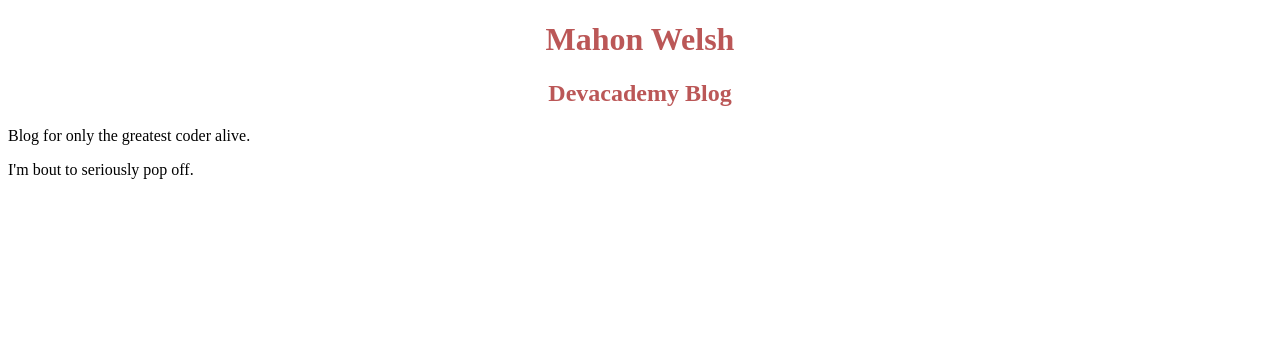
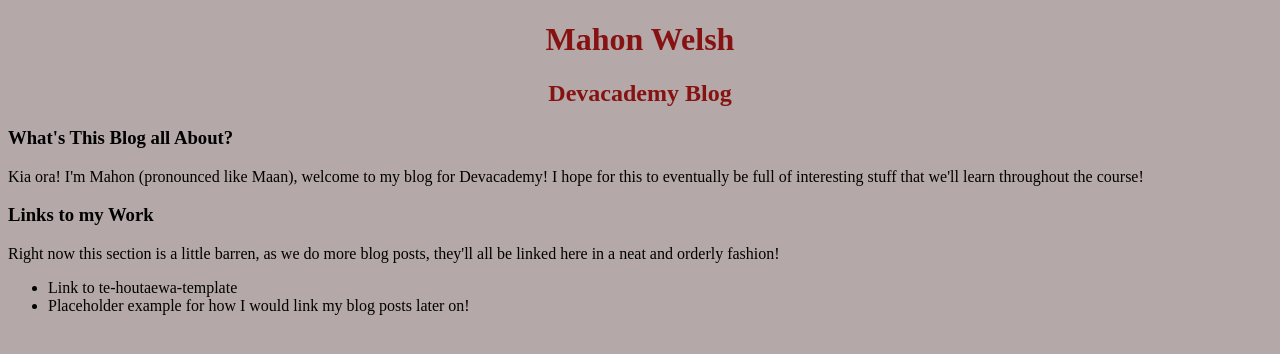
Before and after one commit to mahon-welsh/mahon-welsh.github.io, a plain HTML site: page blog/index.html in a window 1280 px wide. Drawn offline with Linux system fonts and the light colour scheme.

Commit message:
Got rid of placeholder text, added heading for where I will be linking work.

```diff
--- a/blog/index.html
+++ b/blog/index.html
@@ -9,7 +9,28 @@
   <body>
     <h1 class="headings">Mahon Welsh</h1>
     <h2 class="headings">Devacademy Blog</h2>
-    <p>Blog for only the greatest coder alive.</p>
-    <p>I'm bout to seriously pop off.</p>
+    <div>
+      <h3>What's This Blog all About?</h3>
+      <p>
+        Kia ora! I'm Mahon (pronounced like Maan), welcome to my blog for
+        Devacademy! I hope for this to eventually be full of interesting stuff
+        that we'll learn throughout the course!
+      </p>
+      <h3>Links to my Work</h3>
+      <p>
+        Right now this section is a little barren, as we do more blog posts,
+        they'll all be linked here in a neat and orderly fashion!
+      </p>
+      <ul>
+        <li>
+          Link to
+          <a target="_blank" href="te-houtaewa-template.html"></a
+          >te-houtaewa-template
+        </li>
+        <li>
+          Placeholder example for how I would link my blog posts later on!
+        </li>
+      </ul>
+    </div>
   </body>
 </html>
--- a/styles/main.css
+++ b/styles/main.css
@@ -1,4 +1,7 @@
 .headings {
   text-align: center;
-  color: #bb5757;
+  color: #861212;
 }
+body {
+  background-color: #b4a8a8;
+}
```
